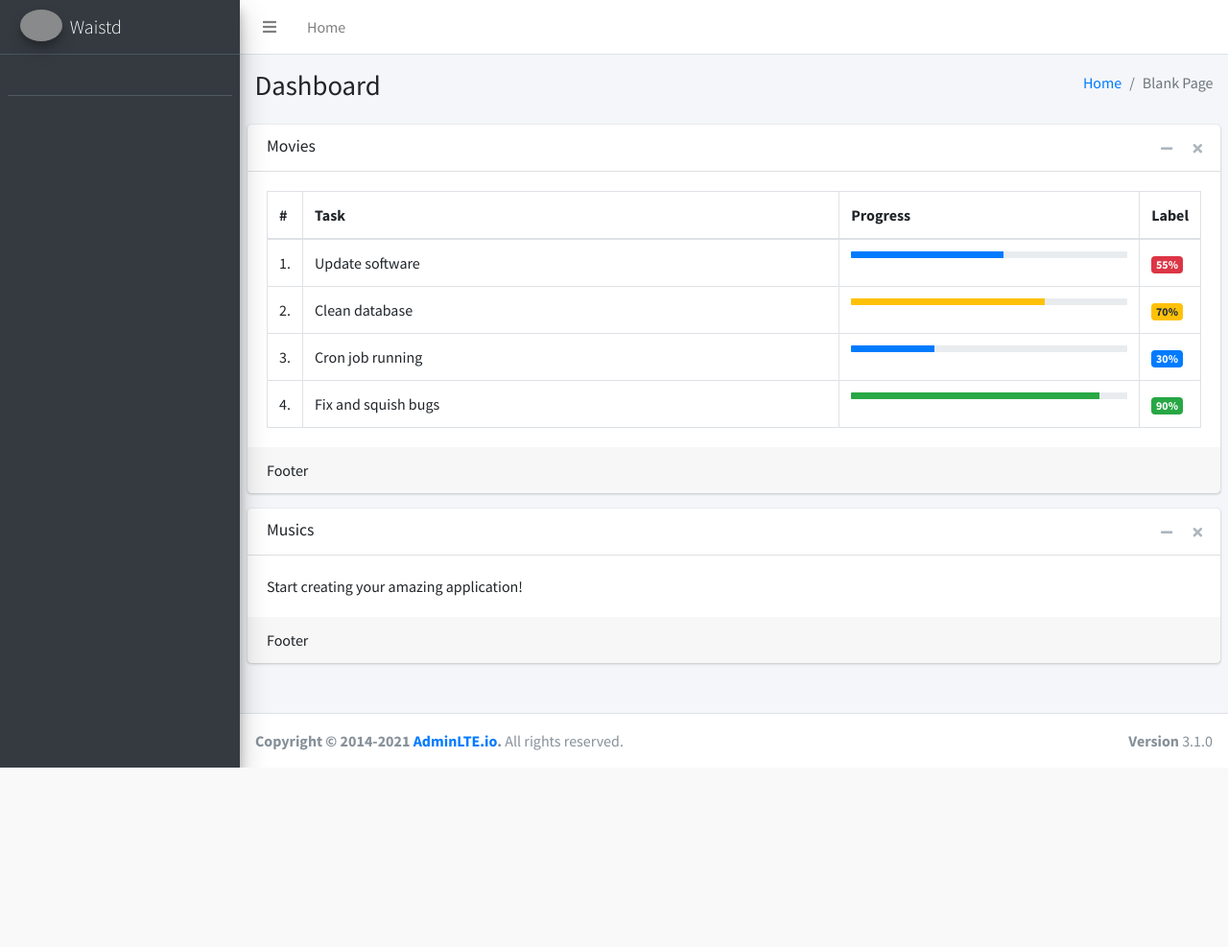
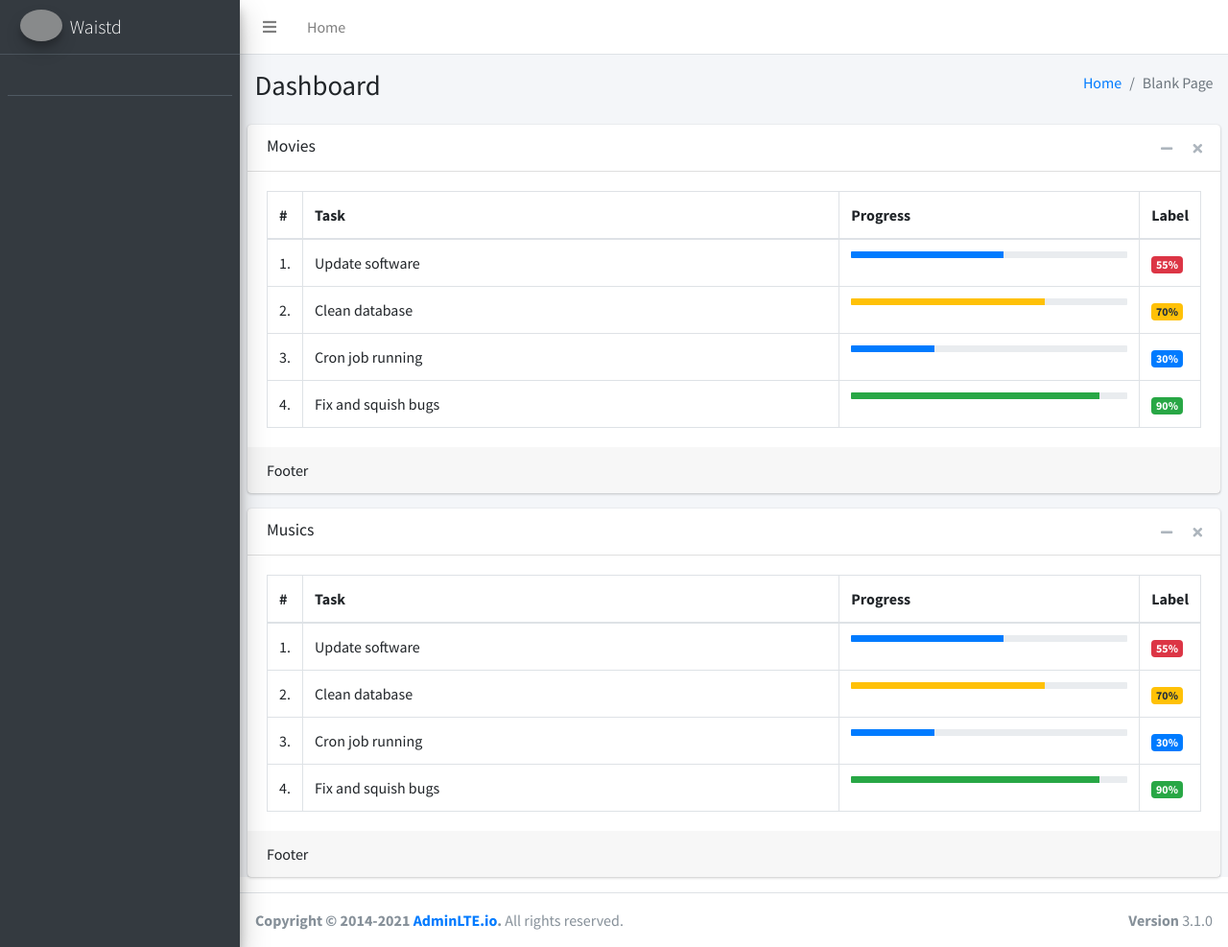
Before and after one commit to darmawanalbert/hacksprint2021-venom, a Django app: page /admin/dashboard/ in a window 1280 px wide. Shown: the whole page at 96% size. Before the commit the page ends 800 px from the top, so only its background shows below. Run offline with Django 3.2, Linux system fonts and the light colour scheme; some libraries are stand-ins or nearby versions; grey boxes are pictures that could not be loaded.

Commit message:
admin app development

```diff
--- a/backend/adminapp/templates/adminapp/dashboard.html
+++ b/backend/adminapp/templates/adminapp/dashboard.html
@@ -176,7 +176,58 @@
           </div>
         </div>
         <div class="card-body">
-          Start creating your amazing application!
+          <table class="table table-bordered">
+            <thead>
+                <tr>
+                <th style="width: 10px">#</th>
+                <th>Task</th>
+                <th>Progress</th>
+                <th style="width: 40px">Label</th>
+                </tr>
+            </thead>
+            <tbody>
+                <tr>
+                <td>1.</td>
+                <td>Update software</td>
+                <td>
+                    <div class="progress progress-xs">
+                    <div class="progress-bar progress-bar-danger" style="width: 55%"></div>
+                    </div>
+                </td>
+                <td><span class="badge bg-danger">55%</span></td>
+                </tr>
+                <tr>
+                <td>2.</td>
+                <td>Clean database</td>
+                <td>
+                    <div class="progress progress-xs">
+                    <div class="progress-bar bg-warning" style="width: 70%"></div>
+                    </div>
+                </td>
+                <td><span class="badge bg-warning">70%</span></td>
+                </tr>
+                <tr>
+                <td>3.</td>
+                <td>Cron job running</td>
+                <td>
+                    <div class="progress progress-xs progress-striped active">
+                    <div class="progress-bar bg-primary" style="width: 30%"></div>
+                    </div>
+                </td>
+                <td><span class="badge bg-primary">30%</span></td>
+                </tr>
+                <tr>
+                <td>4.</td>
+                <td>Fix and squish bugs</td>
+                <td>
+                    <div class="progress progress-xs progress-striped active">
+                    <div class="progress-bar bg-success" style="width: 90%"></div>
+                    </div>
+                </td>
+                <td><span class="badge bg-success">90%</span></td>
+                </tr>
+            </tbody>
+            </table>
         </div>
         <!-- /.card-body -->
         <div class="card-footer">
--- a/backend/adminapp/views.py
+++ b/backend/adminapp/views.py
@@ -33,7 +33,7 @@ def index(request):
         return response
 
 def login(request):
-    request = None
+    response = None
     if request.method == 'GET':
         response = redirect('')
     elif request.method == 'POST':
--- a/backend/waistedbackend/settings.py
+++ b/backend/waistedbackend/settings.py
@@ -83,7 +83,7 @@ DATABASES = {
         'NAME': 'admin',
             'ENFORCE_SCHEMA': False,
             'CLIENT': {
-                'host': 'localhost',
+                'host': '34.129.126.51',
                 'port': 27017,
                 'username': 'admin',
                 'password': 'password',
```
Also changed, not shown: backend/restapi/migrations/0002_auto_20210712_0808.py (added).
